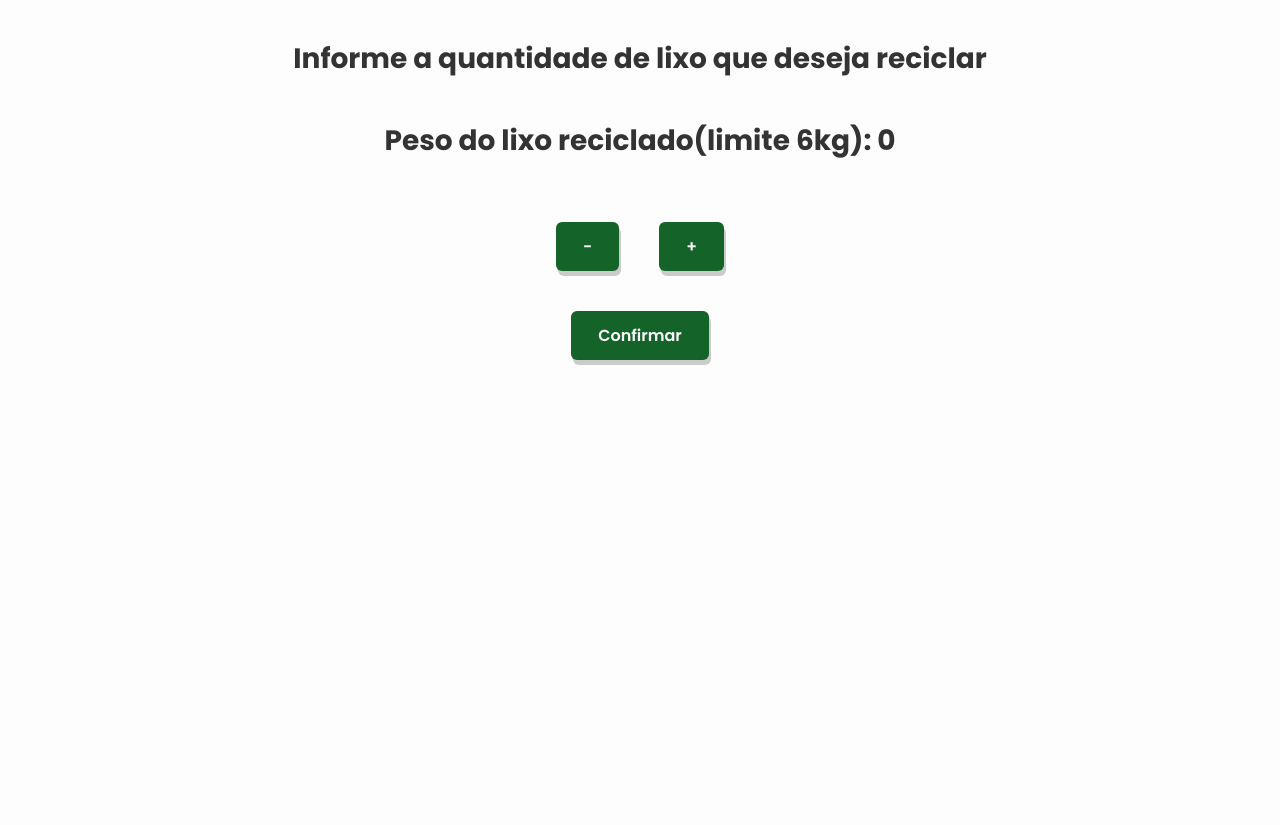
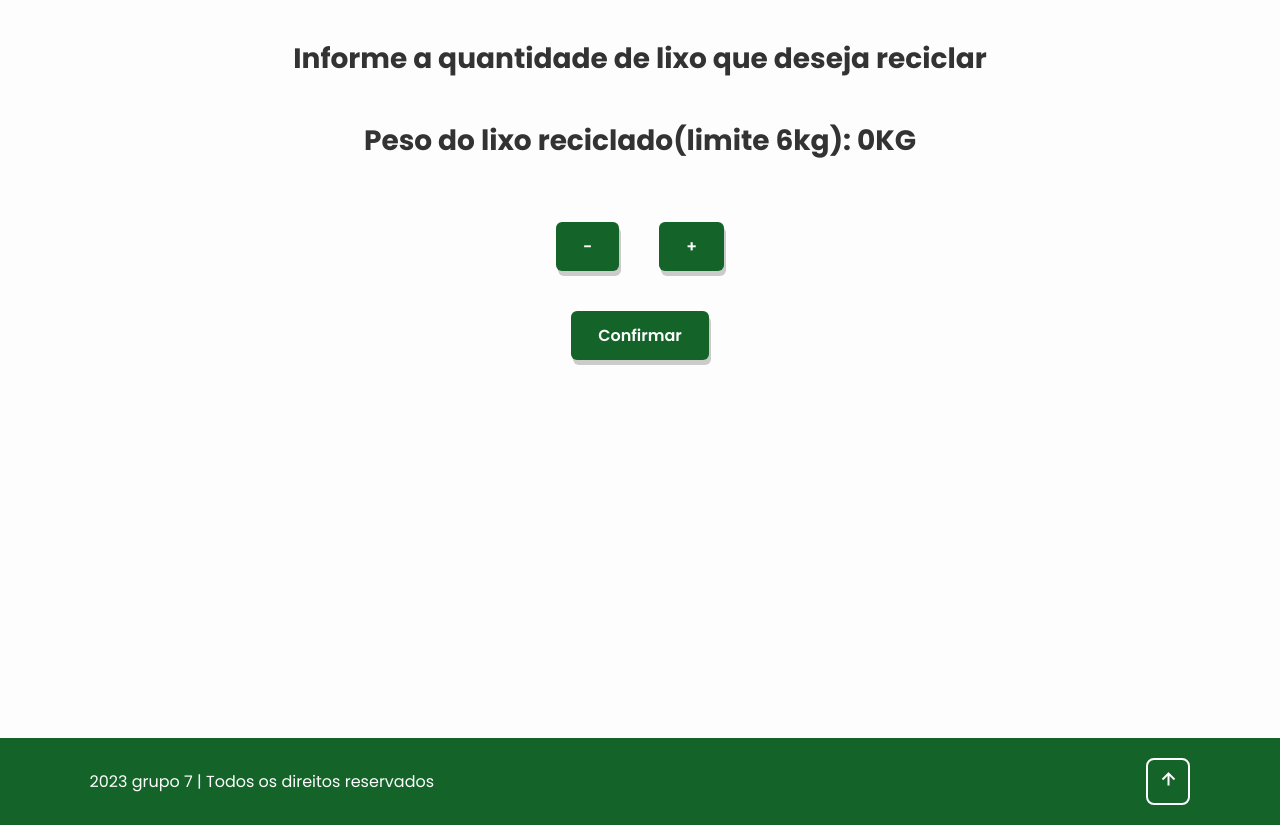
Before and after one commit to Sprint3-grupo7/FrontEnd, a React (Vite) app in the folder sprint3frontend/: page / in a window 1280 px wide. Shown: the part 4140-4965 px from the top of the page. Before the commit the page ends 4878 px from the top, so only its background shows below. Built offline with nearby package versions, Linux system fonts and the light colour scheme.

Commit message:
Adicionando footer

```diff
--- a/sprint3frontend/index.html
+++ b/sprint3frontend/index.html
@@ -1,5 +1,5 @@
 <!doctype html>
-<html lang="en">
+<html lang="pt-br">
   <head>
     <meta charset="UTF-8" />
     <link rel="icon" type="image/svg+xml" href="/vite.svg" />
--- a/sprint3frontend/src/App.jsx
+++ b/sprint3frontend/src/App.jsx
@@ -7,6 +7,7 @@ import Objetivos from './componentes/objetivos'
 import Premios from './componentes/premios'
 import Cadastro from './componentes/Cadastro'
 import Reciclar from './componentes/reciclar'
+import Footer from './componentes/footer'
 
 function App() {
 
@@ -19,6 +20,7 @@ function App() {
       <Premios />
       <Cadastro />
       <Reciclar />
+      <Footer />
     </>
   )
 }
--- /dev/null
+++ b/sprint3frontend/src/componentes/footer/footer.css
@@ -0,0 +1,34 @@
+.footer{
+    display: flex;
+    justify-content: space-between;
+    align-items: center;
+    flex-wrap: wrap;
+    padding: 2rem 7%;
+    background: var(--cor-principal);
+}
+
+.texto-footer p{
+    font-size: 1.6rem;
+    color: var(--cor-branca);
+}
+
+.icone-footer{
+    display: inline-flex;
+    justify-content: center;
+    align-items: center;
+    padding: .8rem;
+    background: var(--cor-principal);
+    border-radius: .8rem;
+    border: .2rem solid var(--cor-branca);
+    outline: .2rem solid transparent;
+    transition: .4s ease;
+}
+
+.icone-footer:hover{
+    outline-color: var(--cor-branca);
+}
+
+.icone-footer a i{
+    font-size: 2.4rem;
+    color: var(--cor-branca);
+}
--- /dev/null
+++ b/sprint3frontend/src/componentes/footer/index.jsx
@@ -0,0 +1,20 @@
+import {} from 'react'
+import './footer.css'
+
+const Footer = () => {
+    return(
+        <>
+        <footer className="footer">
+        <div className="texto-footer">
+            <p>2023 grupo 7  | Todos os direitos reservados</p>
+        </div>
+
+        <div className="icone-footer">
+            <a href="#home"><i className='bx bx-up-arrow-alt'></i></a>
+        </div>
+    </footer>
+        </>
+    )
+}
+
+export default Footer
--- a/sprint3frontend/src/componentes/reciclar/index.jsx
+++ b/sprint3frontend/src/componentes/reciclar/index.jsx
@@ -4,18 +4,18 @@ import './reciclar.css'
 
 const Reciclar = () =>{
 
+    //uso de ganchos para escolher o peso do lixo a ser descartado
     const [numero, setNumero] = useState(0);
 
-    // Função para aumentar o número em 1
     const aumentarNumero = () => {
-        if (numero < 6) { // Verifica se o número é menor que 6
+        if (numero < 6) {
             setNumero(numero + 1);
           }
     };
 
-    // Função para diminuir o número em 1
+
     const diminuirNumero = () => {
-        if (numero > 0) { // Verifica se o número é maior que 0
+        if (numero > 0) {
             setNumero(numero - 1);
           }
     };
@@ -29,7 +29,7 @@ const Reciclar = () =>{
         <>
         <section className='reciclar' id='reciclar'>
             <h2>Informe a quantidade de lixo que deseja reciclar</h2>
-            <h2>Peso do lixo reciclado(limite 6kg): {numero}</h2>
+            <h2>Peso do lixo reciclado(limite 6kg): {numero}KG</h2>
             <div className='botoes-reciclagem'>
                 <button className='btn-reciclar' onClick={diminuirNumero}>-</button>
                 <button className='btn-reciclar' onClick={aumentarNumero}>+</button>
```
